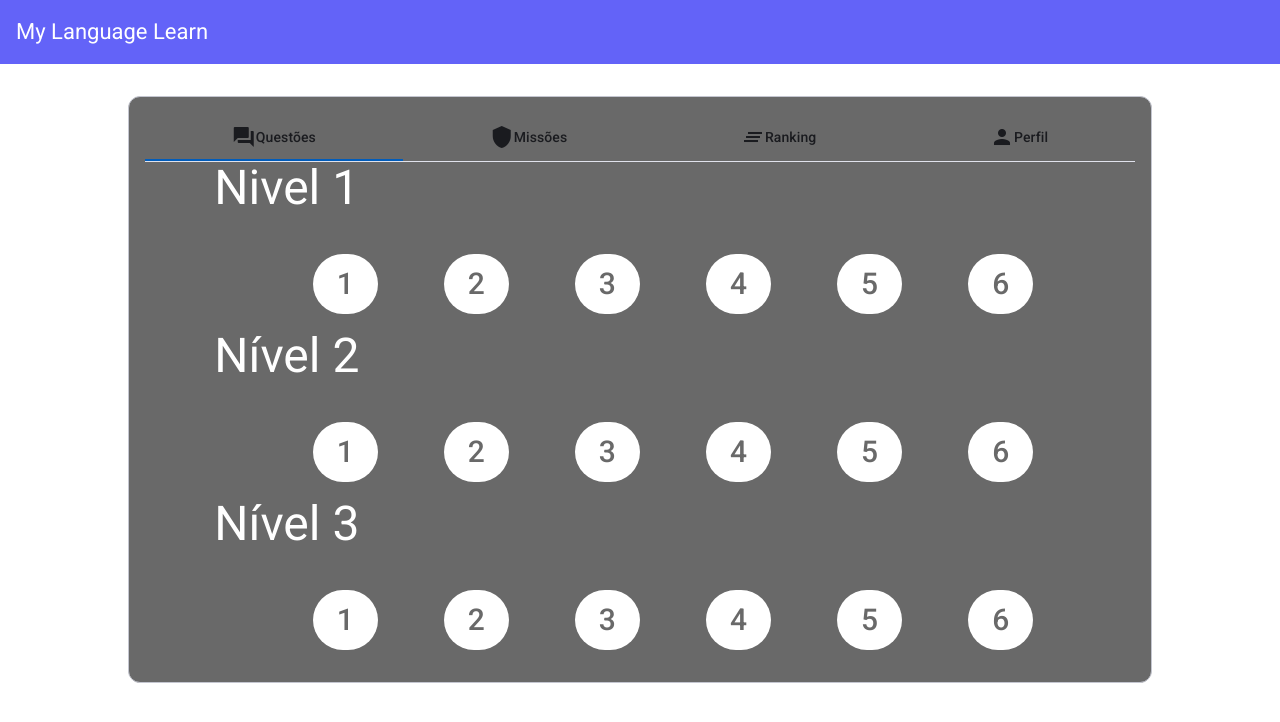
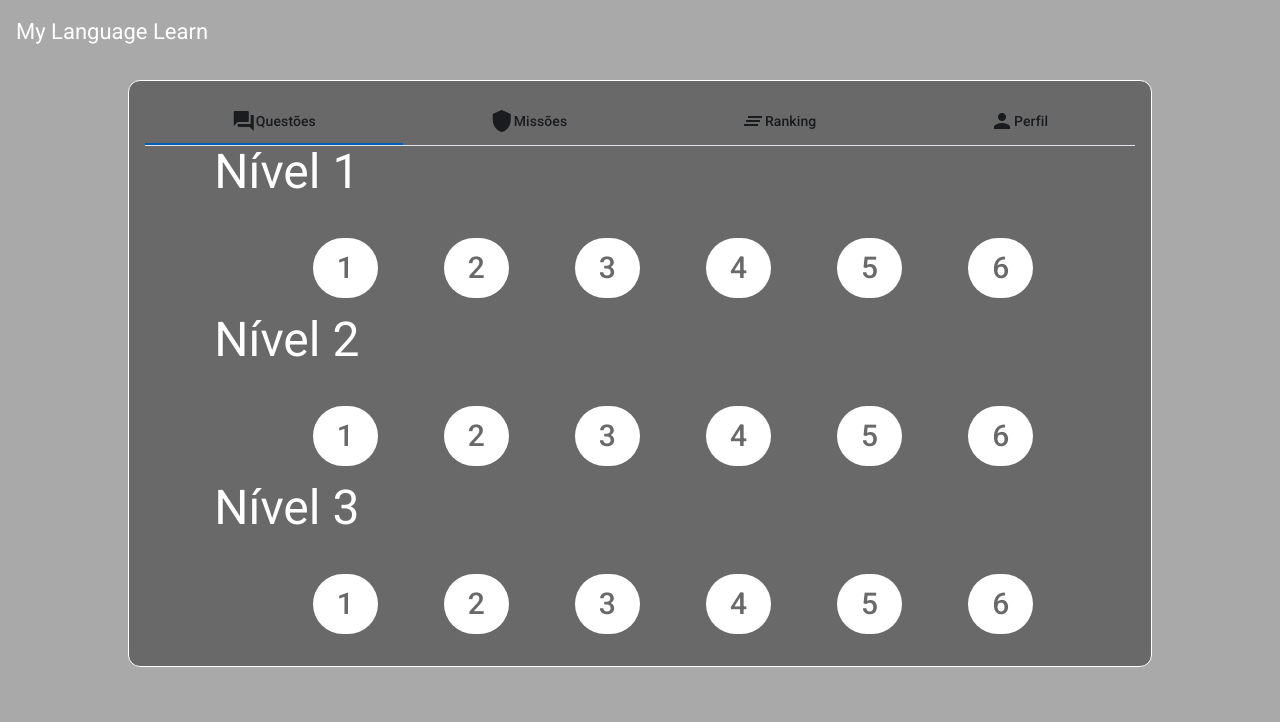
Before and after one commit to UnBArqDsw2024-1/2024.1_G6_My_LanguageLearning, an Angular app in the folder my-language-learn/mylanguage-angular/: page /home in a window 1280 px wide. Shown: the top 722 px of the page. Built offline with nearby package versions, Linux system fonts and the light colour scheme.

Commit message:
feat: ajustes de cores

```diff
--- a/my-language-learn/mylanguage-angular/src/app/aplication/containers/home/home.component.scss
+++ b/my-language-learn/mylanguage-angular/src/app/aplication/containers/home/home.component.scss
@@ -9,7 +9,8 @@
 
 mat-card {
   max-width: 80%;
-  margin: 2em auto;
+  margin: 1em auto;
   text-align: center;
   background-color: dimgray;
+  border-color: white;
 }
--- a/my-language-learn/mylanguage-angular/src/app/aplication/containers/questoes/questoes.component.html
+++ b/my-language-learn/mylanguage-angular/src/app/aplication/containers/questoes/questoes.component.html
@@ -1,8 +1,8 @@
-<h2 class="title">Nivel 1</h2>
+<h2 class="title">Nível 1</h2>
 
 <section>
     <div class="button-row">
-      <button mat-button style="color: dimgray;" class="button-icon">1</button>
+      <button mat-button style="color: dimgray;" class="button-icon" (click)="onButtonClick()">1</button>
       <button mat-button style="color: dimgray;" class="button-icon">2</button>
       <button mat-button style="color: dimgray;" class="button-icon">3</button>
       <button mat-button style="color: dimgray;" class="button-icon">4</button>
--- a/my-language-learn/mylanguage-angular/src/app/aplication/containers/questoes/questoes.component.ts
+++ b/my-language-learn/mylanguage-angular/src/app/aplication/containers/questoes/questoes.component.ts
@@ -6,5 +6,7 @@ import { Component } from '@angular/core';
   styleUrl: './questoes.component.scss'
 })
 export class QuestoesComponent {
-
+  onButtonClick() {
+    console.log("string")
+  }
 }
--- a/my-language-learn/mylanguage-angular/src/app/app.component.html
+++ b/my-language-learn/mylanguage-angular/src/app/app.component.html
@@ -1,4 +1,4 @@
-<mat-toolbar style="background-color: rgb(99, 99, 248); color: white;">
+<mat-toolbar style="background-color: darkgray; color: white;">
   <span>My Language Learn</span>
 </mat-toolbar>
 
--- a/my-language-learn/mylanguage-angular/src/index.html
+++ b/my-language-learn/mylanguage-angular/src/index.html
@@ -2,7 +2,7 @@
 <html lang="en">
 <head>
   <meta charset="utf-8">
-  <title>MylanguagelearnAngular</title>
+  <title>My Language Learn</title>
   <base href="/">
   <meta name="viewport" content="width=device-width, initial-scale=1">
   <link rel="icon" type="image/x-icon" href="favicon.ico">
--- a/my-language-learn/mylanguage-angular/src/styles.scss
+++ b/my-language-learn/mylanguage-angular/src/styles.scss
@@ -1,4 +1,4 @@
 /* You can add global styles to this file, and also import other style files */
 
-html, body { height: 100%; }
+html, body { height: 100%; background-color: darkgray;}
 body { margin: 0; font-family: Roboto, "Helvetica Neue", sans-serif; }
```
